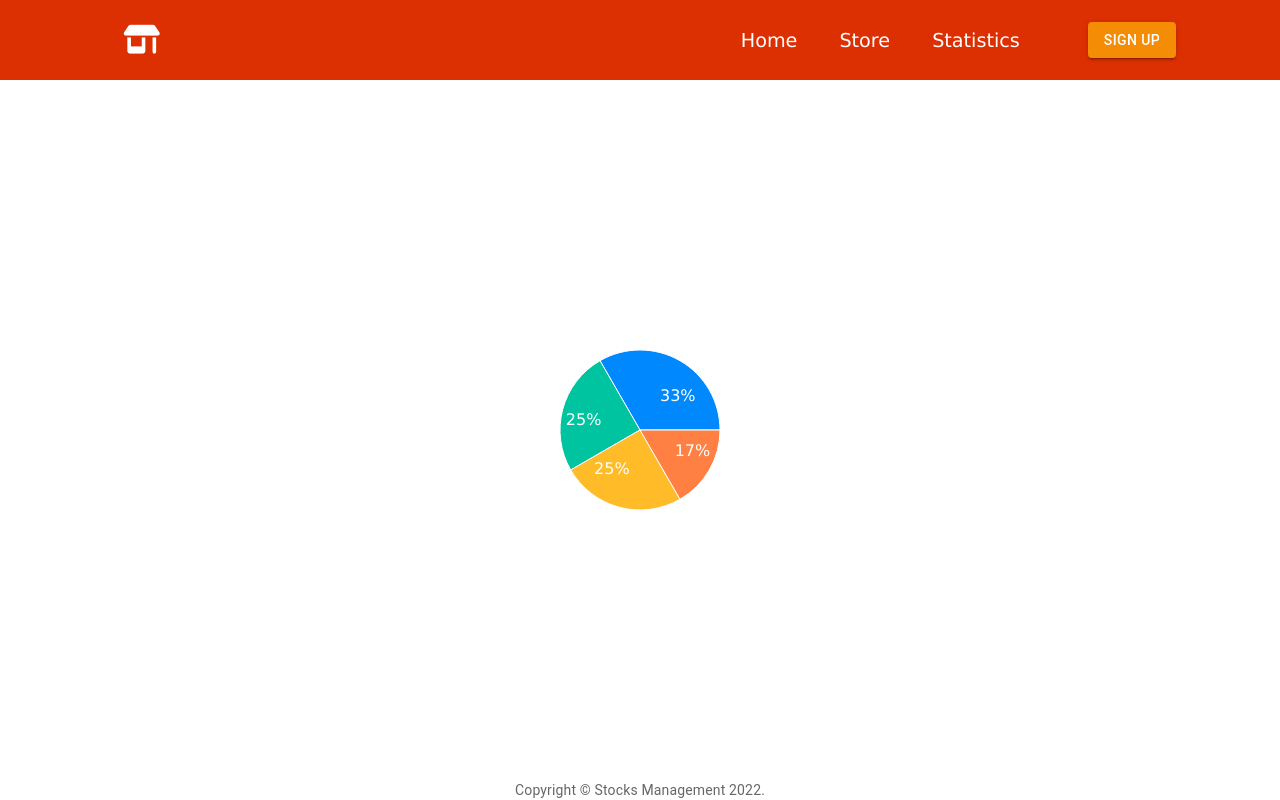
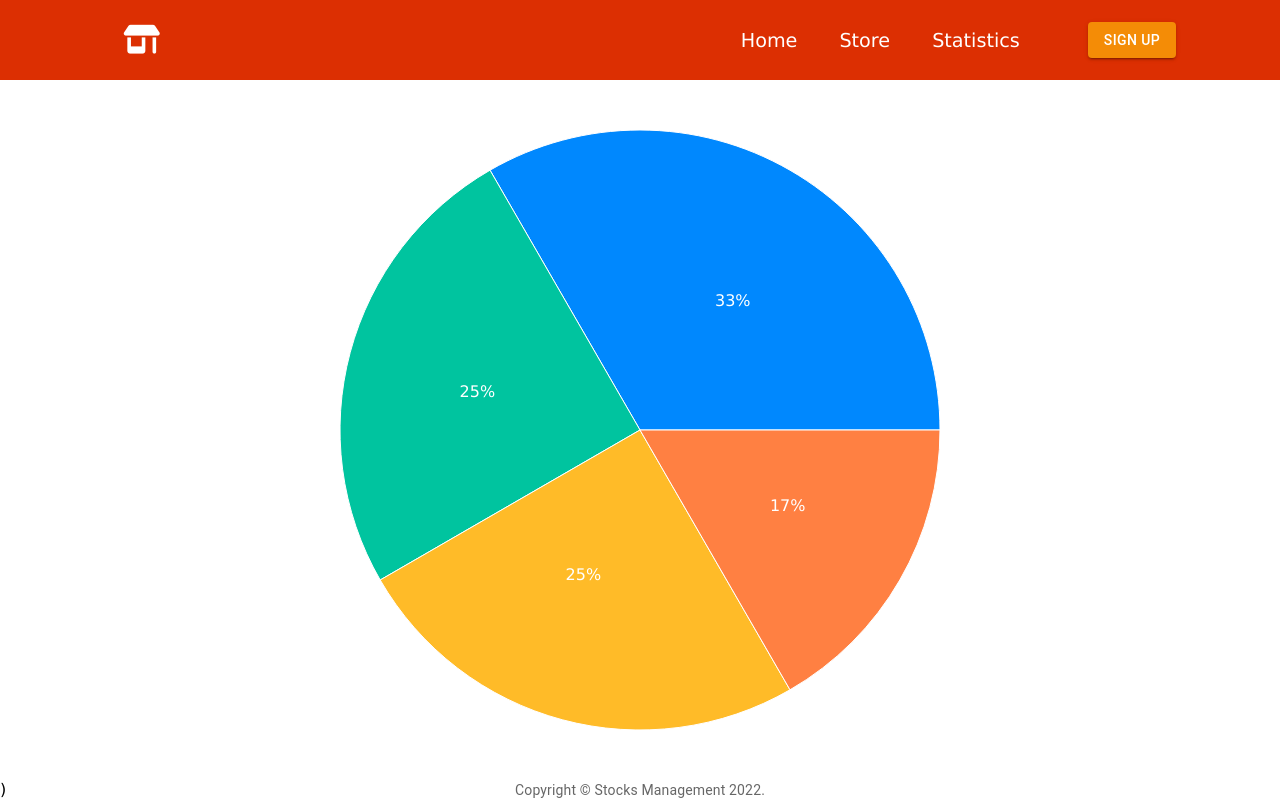
Before and after one commit to Piciorus-Ovidiu-Mihai/stocks-management-web, a React (Create React App) app: page /app/statistics in a window 1280 px wide. Built offline with nearby package versions, Linux system fonts and the light colour scheme.

Commit message:
change widh of chart

```diff
--- a/src/components/chart/chart.tsx
+++ b/src/components/chart/chart.tsx
@@ -43,15 +43,16 @@ export default class Chart extends PureComponent {
 
   render() {
     return (
+      <>
         <ResponsiveContainer width="100%" height="100%">
-        <PieChart width={400} height={400}>
+          <PieChart width={400} height={300}>
             <Pie
               data={data}
               cx="50%"
               cy="50%"
               labelLine={false}
               label={renderCustomizedLabel}
-            outerRadius={80}
+              outerRadius={300}
               fill="#8884d8"
               dataKey="value"
             >
@@ -64,6 +65,7 @@ export default class Chart extends PureComponent {
             </Pie>
           </PieChart>
         </ResponsiveContainer>
+      </>
     );
   }
 }
--- a/src/pages/statistics/statistics-container.tsx
+++ b/src/pages/statistics/statistics-container.tsx
@@ -4,7 +4,11 @@ import "./statistics-container.scss";
 
 class StatisticContainer extends Component {
   render() {
-    return <Chart />;
+    return (
+      <>
+        <Chart />)
+      </>
+    );
   }
 }
 
```
Lines whose indentation alone changed are shown as unchanged.
